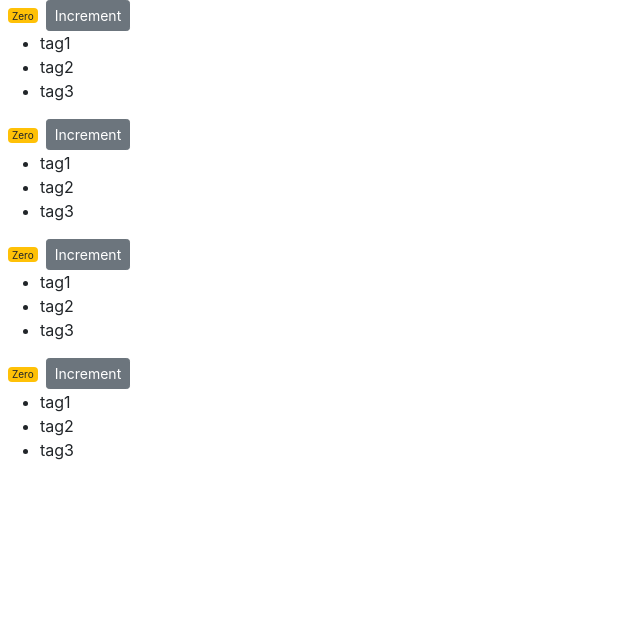
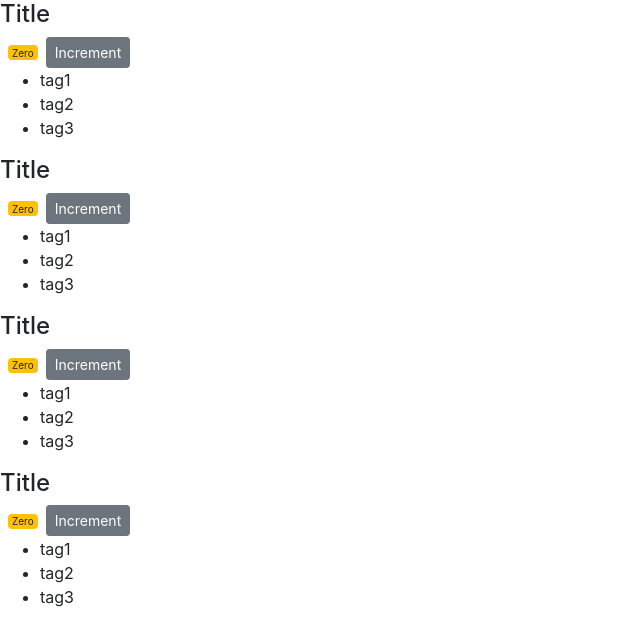
Before and after one commit to ezekielharvey/counterapp, a React (Create React App) app: page / in a window 1280 px wide. Shown: the top 644 px of the page, without its empty margins (0-640 px from the left). Built offline with nearby package versions, Linux system fonts and the light colour scheme.

Commit message:
Added Title for Individual Buttons

```diff
--- a/src/components/counter.jsx
+++ b/src/components/counter.jsx
@@ -2,7 +2,7 @@ import React, { Component } from 'react';
 
 class Counter extends Component {
     state = {
-        count: 0,
+        value: this.props.value,
         tags: ['tag1', 'tag2', 'tag3'],
         imageUrl: 'https://picsum.photos/200'
     };
@@ -27,13 +27,15 @@ class Counter extends Component {
 
     handleIncrement = product => {
         console.log(product);
-        this.setState({ count: this.state.count + 1 });
+        this.setState({ value: this.state.value + 1 });
     }
 
     render() {
         let classes = this.getBadgeClasses();
         return (
+            <React.Fragment>
                 <div>
+                    {this.props.children}
                     <span
                         style={this.styles}
                         className={classes}
@@ -47,23 +49,24 @@ class Counter extends Component {
                     >
                         Increment
                     </button>
+                </div>
                 <div>
                     {this.state.tags.length === 0 && 'Please create a new tag!'}
                     {this.renderTags()}
                 </div>
-            </div>
+            </React.Fragment>
         );
     }
 
     getBadgeClasses() {
         let classes = 'badge m-2 badge-';
-        classes += this.state.count === 0 ? 'warning' : 'primary';
+        classes += this.state.value === 0 ? 'warning' : 'primary';
         return classes;
     }
 
     formatCount() {
-        const { count } = this.state;
-        return count === 0 ? 'Zero' : count;
+        const { value } = this.state;
+        return value === 0 ? 'Zero' : value;
     }
 }
 
--- a/src/components/counters.jsx
+++ b/src/components/counters.jsx
@@ -13,8 +13,15 @@ class Counters extends Component {
     render() {
         return (
             <div>
-                {this.state.counters.map(counter =>
-                    <Counter key={counter.id} value={counter.value} selected={true} />)}
+                {this.state.counters.map(counter => (
+                    <Counter
+                        key={counter.id} value={counter.value}
+                    >
+                        <h4>
+                            Title
+                        </h4>
+                    </Counter>
+                ))}
             </div>
         );
     }
```
Lines whose indentation alone changed are shown as unchanged.
